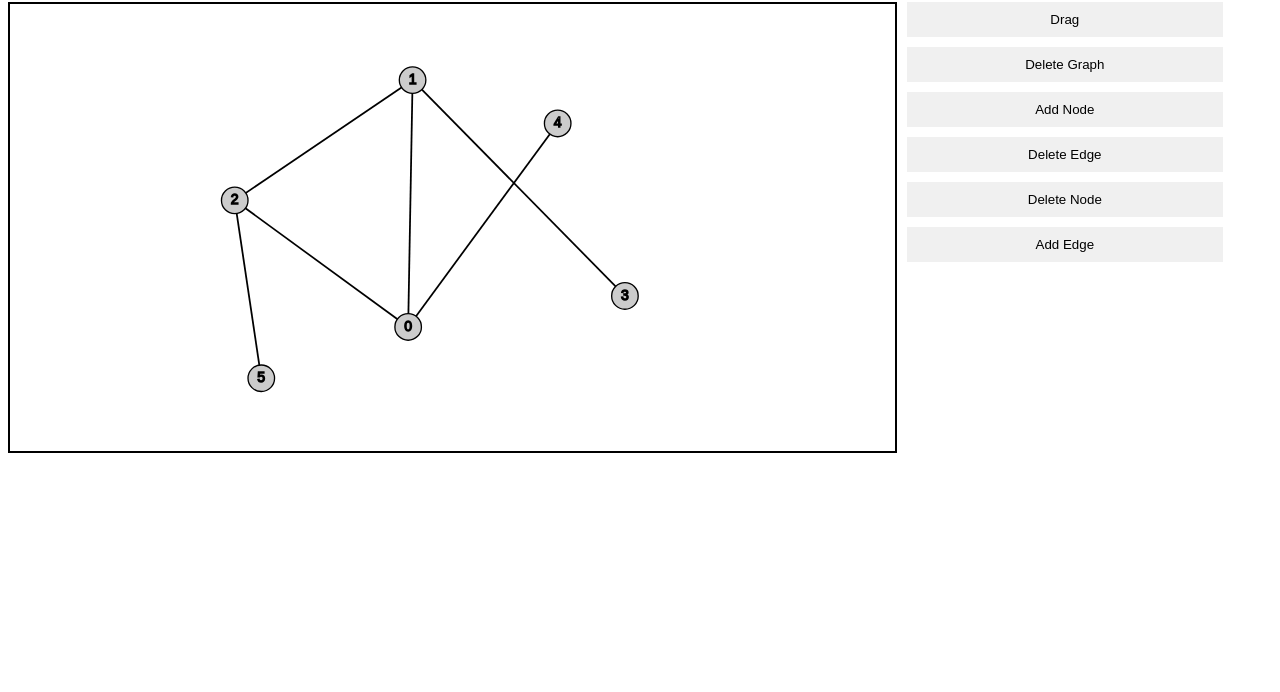
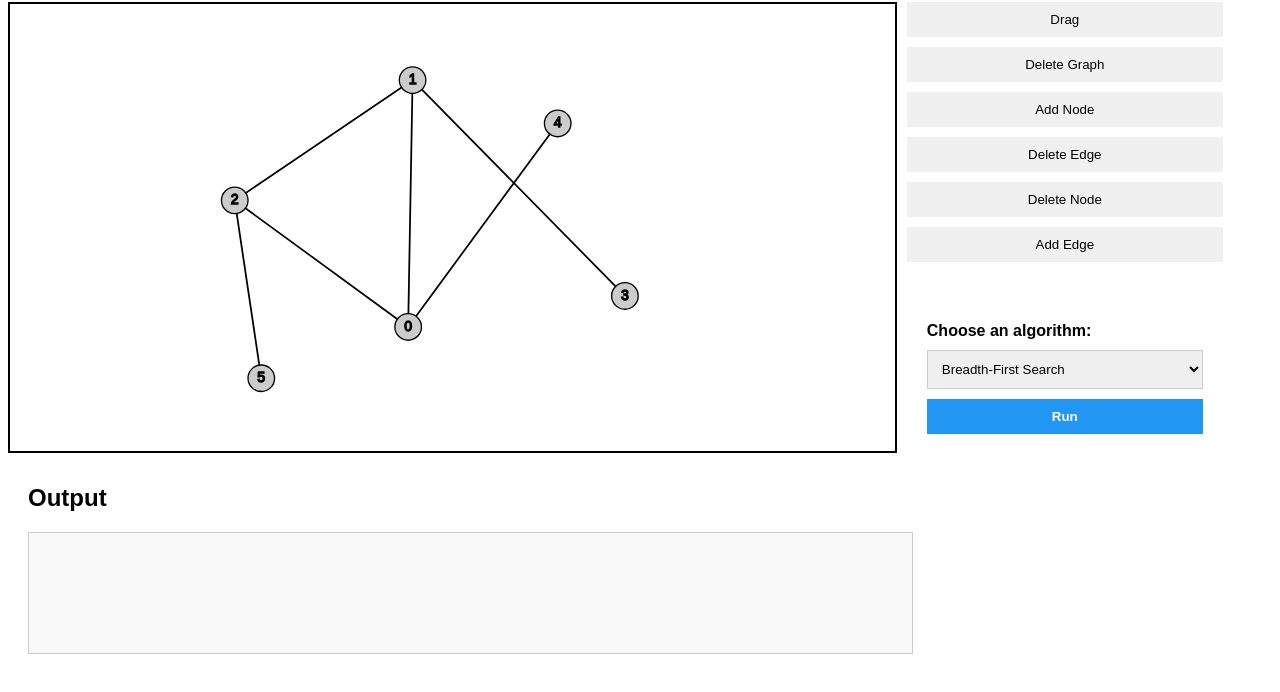
Before and after one commit to fbedoyao/Interactive-Graph-Algorithms, a website: page index.html in a window 1280 px wide. Shown: the part 76-768 px from the top of the page. Drawn offline with nearby package versions, Linux system fonts and the light colour scheme.

Commit message:
Add styling for selecting algorithms

```diff
--- a/index.html
+++ b/index.html
@@ -19,7 +19,22 @@
             <button id="delete-edge" type="button">Delete Edge</button>
             <button id="delete-node" type="button">Delete Node</button>
             <button id="add-edge" type="button">Add Edge</button>
+            <div id="algorithm-selector-container">
+                <label for="algorithm-select">Choose an algorithm:</label>
+                <select id="algorithm-select">
+                    <option value="bfs">Breadth-First Search</option>
+                    <option value="dfs">Depth-First Search</option>
+                    <option value="dijkstra">Dijkstra's Algorithm</option>
+                    <option value="a-star">A* Search</option>
+                    <!-- Add other algorithms as needed -->
+                </select>
+                <button id="run-algorithm" type="button">Run</button>
+            </div>
         </nav>
+        <section id="output-container" role="region" aria-label="Output Container">
+            <h2>Output</h2>
+            <div id="output-box"></div>
+        </section>
     </main>
     <script src="https://cdnjs.cloudflare.com/ajax/libs/d3/7.1.1/d3.min.js"></script>
     <script src="dist/bundle.js"></script>
--- a/styles.css
+++ b/styles.css
@@ -70,3 +70,58 @@ header h1 {
 #toolbar button:hover:not(.active) {
     background-color: #ddd;
 }
+
+#algorithm-selector-container {
+    padding: 20px;
+    margin-top: 30px;
+}
+
+#algorithm-selector-container label {
+    margin-top: 10px;
+    margin-bottom: 5px;
+    font-weight: bold;
+}
+
+#algorithm-selector-container select {
+    width: 100%;
+    padding: 10px;
+    border: 1px solid #ccc;
+    margin-top: 10px;
+    margin-bottom: 10px;
+}
+
+#run-algorithm {
+    background-color: #2196F3 !important; /* Distinctive blue color */
+    color: white !important;
+    font-weight: bold !important;
+    padding: 10px !important;
+    border: none !important;
+    cursor: pointer !important;
+    width: 100% !important;
+    transition: background-color 0.3s, color 0.3s !important;
+}
+
+#run-algorithm:hover {
+    background-color: #1976D2 !important; /* Darker blue on hover */
+}
+
+#run-algorithm:active {
+    background-color: #1565C0 !important; /* Even darker blue when active (clicked) */
+}
+
+#output-container {
+    margin-left: 20px;
+    width: 70%;
+    float: left;
+}
+
+#output-container h2 {
+    margin-top: 20px;
+}
+
+#output-box {
+    border: 1px solid #ccc;
+    padding: 10px;
+    min-height: 100px;
+    background-color: #f9f9f9;
+}
```
Also changed, not shown: dist/bundle.js.
